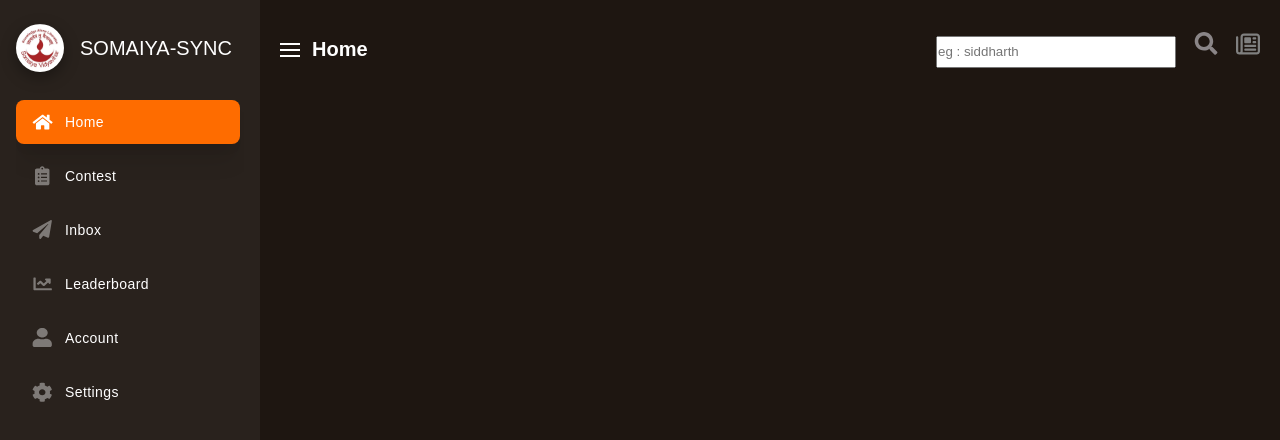
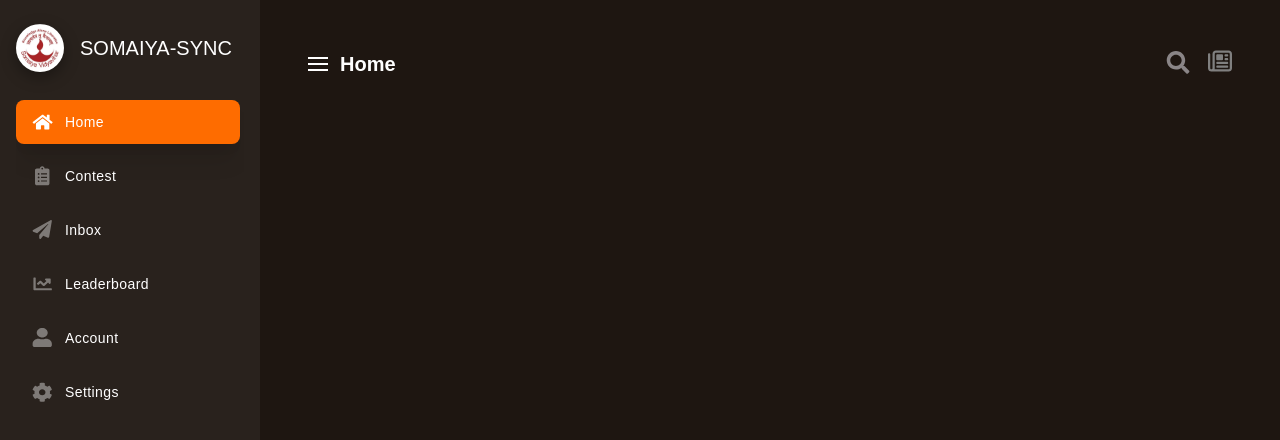
Before and after one commit to siddkalani/SomaiyaSync, a React (Vite) app: page / in a window 1280 px wide. Shown: the top 440 px of the page. Built offline with nearby package versions, Linux system fonts and the light colour scheme; a web font is replaced by a local one.

Commit message:
searchbar

```diff
--- a/src/components/ContentTop/ContentTop.css
+++ b/src/components/ContentTop/ContentTop.css
@@ -4,6 +4,10 @@
   justify-content: space-between;
   align-items: center;
   margin-bottom: 32px;
+  /* background-color: aqua; */
+  padding: 1rem;
+  height: 4rem;
+
 }
 .sidebar-toggler {
   display: flex;
@@ -20,6 +24,11 @@
 }
 .content-top-btn {
   margin-left: 18px;
+}
+.right-btn {
+  display: flex;
+  justify-content: center;
+  align-items: center;
 }
 .content-top-btn img {
   width: 24px;
@@ -39,8 +48,43 @@
 .notification-btn:hover{
   color: aliceblue;
 }
-.SearchBar{
-  size: 6rem;
-  height:2rem;
-  width: 15rem;
+.SearchBar {
+padding: .5rem;
+width: 13rem;
 }
+.shadow-drop-center {
+    -webkit-animation: shadow-drop-center 0.4s cubic-bezier(0.250, 0.460, 0.450, 0.940) both;
+            animation: shadow-drop-center 0.4s cubic-bezier(0.250, 0.460, 0.450, 0.940) both;
+  }
+/* ----------------------------------------------
+ * Generated by Animista on 2024-3-9 0:51:24
+ * Licensed under FreeBSD License.
+ * See http://animista.net/license for more info.
+ * w: http://animista.net, t: @cssanimista
+ * ---------------------------------------------- */
+
+/**
+ * ----------------------------------------
+ * animation shadow-drop-center
+ * ----------------------------------------
+ */
+ @-webkit-keyframes shadow-drop-center {
+  0% {
+    -webkit-box-shadow: 0 0 0 0 rgba(0, 0, 0, 0);
+            box-shadow: 0 0 0 0 rgba(0, 0, 0, 0);
+  }
+  100% {
+    -webkit-box-shadow: 0 0 20px 0px rgba(0, 0, 0, 0.35);
+            box-shadow: 0 0 20px 0px rgba(0, 0, 0, 0.35);
+  }
+}
+@keyframes shadow-drop-center {
+  0% {
+    -webkit-box-shadow: 0 0 0 0 rgba(0, 0, 0, 0);
+            box-shadow: 0 0 0 0 rgba(0, 0, 0, 0);
+  }
+  100% {
+    -webkit-box-shadow: 0 0 20px 0px rgba(0, 0, 0, 0.35);
+            box-shadow: 0 0 20px 0px rgba(0, 0, 0, 0.35);
+  }
+}
--- a/src/components/ContentTop/ContentTop.jsx
+++ b/src/components/ContentTop/ContentTop.jsx
@@ -4,9 +4,13 @@ import { useContext } from "react";
 import { SidebarContext } from "../../context/sidebarContext";
 import { FaRegNewspaper } from "react-icons/fa6";
 import { NavLink } from "react-router-dom";
+import { useState } from "react";
 
 const ContentTop = () => {
     const { toggleSidebar } = useContext(SidebarContext);
+    const [isActive, setIsActive] = useState(false)
+
+
     return (
         <div className="main-content-top">
             <div className="content-top-left">
@@ -15,16 +19,21 @@ const ContentTop = () => {
                 </button>
                 <h3 className="content-top-title">Home</h3>
             </div>
-            <div className="content-top-btns">
-                <input type="search" className="SearchBar" placeholder='eg : siddharth' id="" />
-                <button type="button" className="search-btn content-top-btn">
+            <div className="content-top-btns right-btn">
+                <div>
+                {isActive && <div className="searchBar2"><input type="search" className="SearchBar shadow-drop-center" placeholder='Search for compatible user' id="" /></div>}</div>
+                <div> <button onClick={() => { setIsActive((prev) => !prev) }} type="button" className="search-btn content-top-btn">
                     <img src={iconsImgs.search} alt="" />
                 </button>
-                <NavLink to="/NewsFeed">
-                    <button type="button" className="notification-btn content-top-btn">
-                        <FaRegNewspaper />
-                    </button>
-                </NavLink>
+                </div>
+
+                <div>
+                    <NavLink to="/NewsFeed">
+                        <button type="button" className="notification-btn content-top-btn">
+                            <FaRegNewspaper />
+                        </button>
+                    </NavLink>
+                </div>
             </div>
         </div>
     )
```
Also changed, not shown: src/layout/Content/Content.css (+4 -4 lines).
